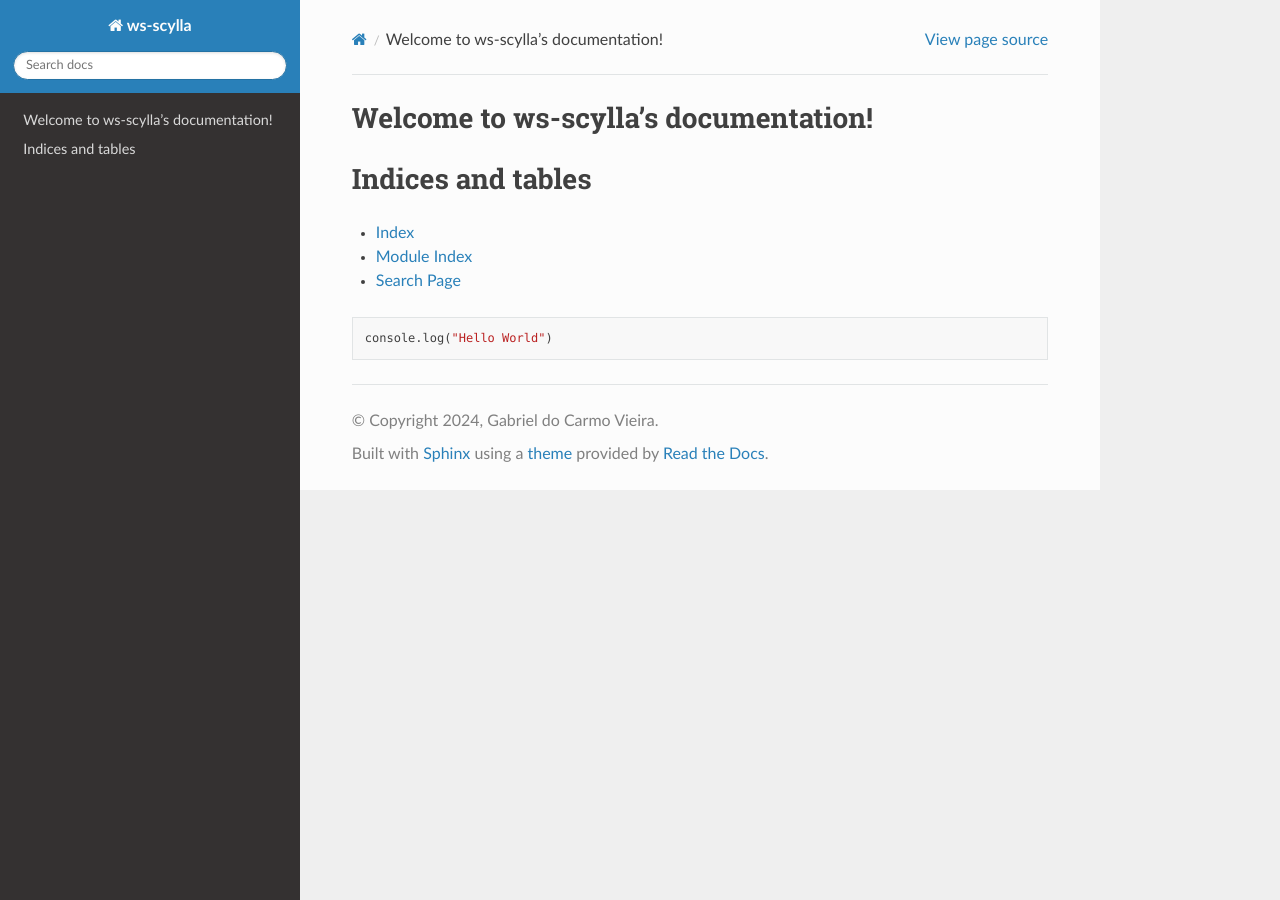
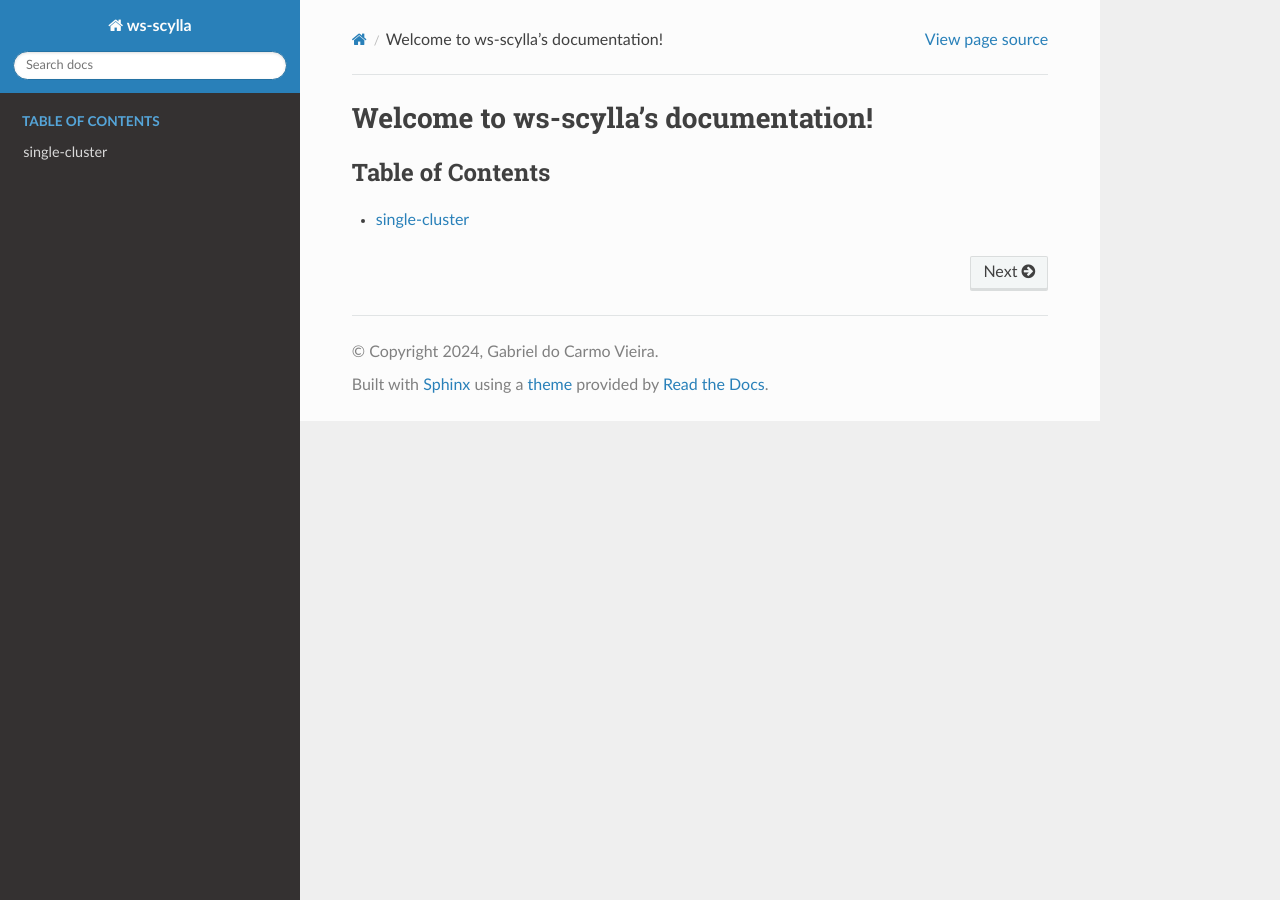
Before and after one commit to gvieira18/ws-scylla, a Sphinx documentation site: the page built from docs/source/index.rst, in a window 1280 px wide. Built offline with Sphinx 7.4.7 and the Read the Docs theme 2.0.0, drawn with Linux system fonts in a browser that asks for light colours.

```diff
--- a/docs/requirements.txt
+++ b/docs/requirements.txt
@@ -1,2 +1,3 @@
 Sphinx==7.3.7
 sphinx_rtd_theme==2.0.0
+myst-parser=3.0.1
--- a/docs/source/conf.py
+++ b/docs/source/conf.py
@@ -17,7 +17,8 @@ author = 'Gabriel do Carmo Vieira'
 # -- General configuration ---------------------------------------------------
 # https://www.sphinx-doc.org/en/master/usage/configuration.html#general-configuration
 
-extensions = []
+extensions = ['myst_parser']
+suppress_warnings = ["myst.header"]
 templates_path = ['_templates']
 exclude_patterns = []
 
--- a/docs/source/index.rst
+++ b/docs/source/index.rst
@@ -8,17 +8,7 @@ Welcome to ws-scylla's documentation!
 
 .. toctree::
    :maxdepth: 2
-   :caption: Contents:
+   :caption: Table of Contents
+   :titlesonly:
 
-
-
-Indices and tables
-==================
-
-* :ref:`genindex`
-* :ref:`modindex`
-* :ref:`search`
-
-.. code-block:: javascript
-
-   console.log("Hello World")
+   single-cluster
```
Also changed, not shown: docs/source/single-cluster.md (added, +168 -0 lines).
